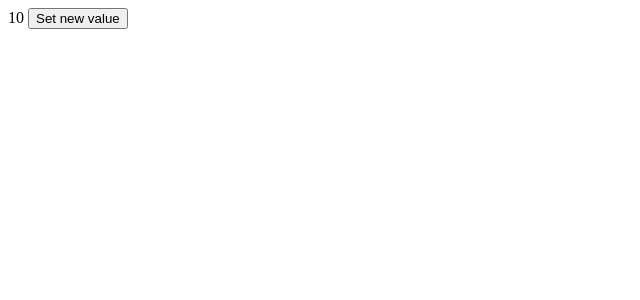
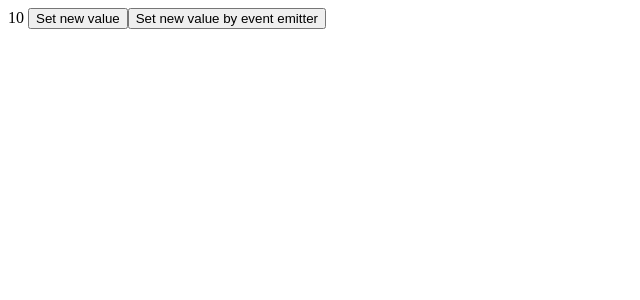
Before and after one commit to RafalG1991/angular-test-app, an Angular app: page / in a window 1280 px wide. Shown: the top 300 px of the page, without its empty margins (0-640 px from the left). Built offline with nearby package versions, Linux system fonts and the light colour scheme.

Commit message:
added new button for event emitter

```diff
--- a/src/app/child/child.component.html
+++ b/src/app/child/child.component.html
@@ -1 +1,2 @@
 <button (click)="setNewValue()">Set new value</button>
+<button (click)="emitNewValue()">Set new value by event emitter</button>
```
